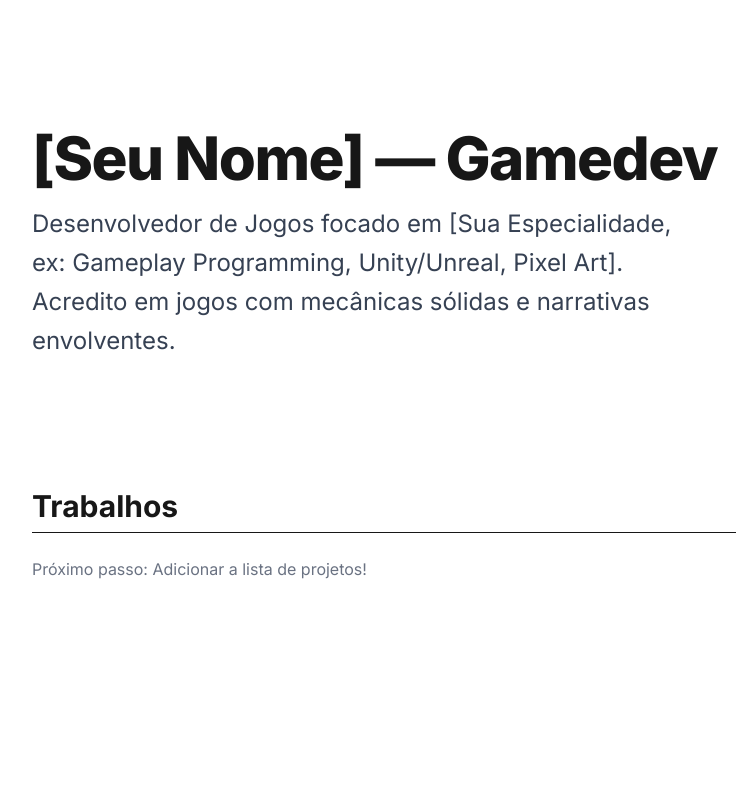
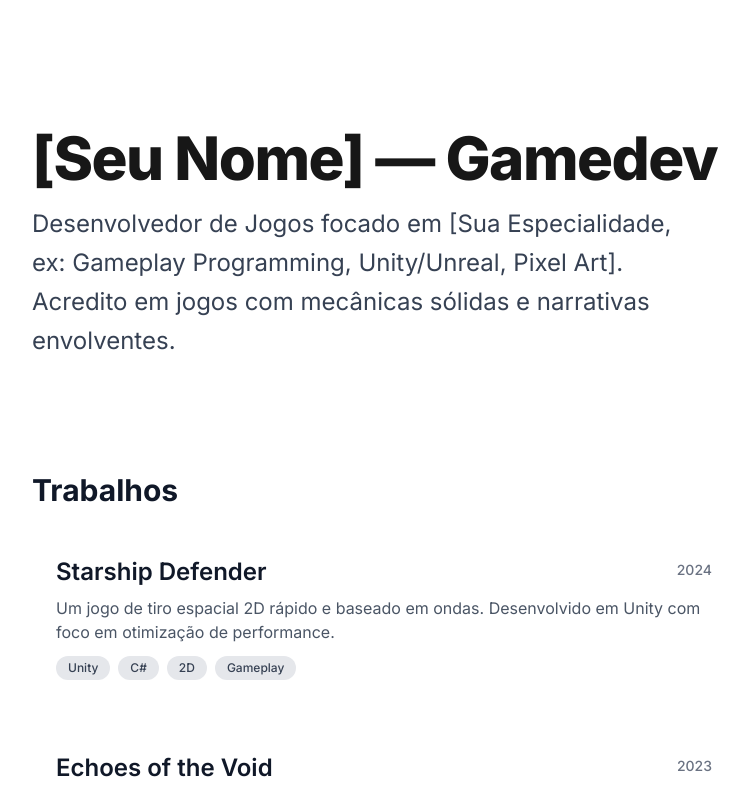
Before and after one commit to lucas85235/My-Portfolio, a Next.js app: page / in a window 1280 px wide. Shown: the top 795 px of the page, without its empty margins (256-1005 px from the left). Built offline with nearby package versions, Linux system fonts and the light colour scheme.

Commit message:
Add ProjectItem

```diff
--- a/src/app/page.tsx
+++ b/src/app/page.tsx
@@ -1,6 +1,8 @@
+// src/app/page.tsx (ou .jsx)
+
 import { HeaderBio } from '@/components/HeaderBio';
-// Importe o HeaderBio se estiver usando TS, para JS use:
-// import { HeaderBio } from '../components/HeaderBio';
+import { ProjectItem } from '@/components/ProjectItem'; // Importe o novo componente
+import { MOCK_PROJECTS } from '@/data/projects'; // Importe os dados
 
 export default function Home() {
   return (
@@ -8,14 +10,22 @@ export default function Home() {
       {/* 1. Header e Bio */}
       <HeaderBio />
 
-      {/* 2. Seção de Projetos (Virá na próxima etapa) */}
-      <section className="mt-8">
-        <h2 className="text-3xl font-bold mb-6 border-b pb-2">Trabalhos</h2>
-        {/* Placeholder para os projetos */}
-        <p className="text-gray-500">Próximo passo: Adicionar a lista de projetos!</p>
+      {/* 2. Seção de Projetos */}
+      <section className="pt-4 pb-16">
+        <h2 className="text-3xl font-bold mb-6 text-gray-900 dark:text-gray-50">
+          Trabalhos
+        </h2>
+
+        <div className="space-y-6">
+          {MOCK_PROJECTS.map((project) => (
+            // Renderiza um ProjectItem para cada projeto na lista
+            <ProjectItem key={project.id} project={project} />
+          ))}
+        </div>
+
       </section>
 
-      {/* 3. Footer (Virá depois da seção de projetos) */}
+      {/* 3. Footer (Próxima etapa) */}
     </main>
   );
 }
--- /dev/null
+++ b/src/components/ProjectItem.tsx
@@ -0,0 +1,46 @@
+// src/components/ProjectItem.tsx
+
+import React from 'react';
+import { Project } from '@/data/projects'; // Importe a interface do projeto
+
+interface ProjectItemProps {
+    project: Project;
+}
+
+export const ProjectItem: React.FC<ProjectItemProps> = ({ project }) => {
+    return (
+        <a
+            href={project.link}
+            target="_blank"
+            rel="noopener noreferrer"
+            className="block p-4 sm:p-6 rounded-lg transition-colors duration-300 hover:bg-gray-50 dark:hover:bg-gray-800/50 group"
+        >
+            <div className="flex justify-between items-start">
+                {/* Título e Ano */}
+                <h3 className="text-xl sm:text-2xl font-semibold text-gray-900 dark:text-gray-50 group-hover:underline">
+                    {project.title}
+                </h3>
+                <span className="text-sm font-medium text-gray-500 dark:text-gray-400 ml-4 pt-1">
+                    {project.year}
+                </span>
+            </div>
+
+            {/* Descrição */}
+            <p className="mt-2 text-base text-gray-600 dark:text-gray-400">
+                {project.description}
+            </p>
+
+            {/* Tags */}
+            <div className="mt-3 flex flex-wrap gap-2">
+                {project.tags.map((tag) => (
+                    <span
+                        key={tag}
+                        className="text-xs font-medium bg-gray-200 dark:bg-gray-700 text-gray-700 dark:text-gray-300 px-3 py-1 rounded-full"
+                    >
+                        {tag}
+                    </span>
+                ))}
+            </div>
+        </a>
+    );
+};
--- /dev/null
+++ b/src/data/projects.ts
@@ -0,0 +1,38 @@
+// src/data/projects.ts
+
+export interface Project {
+    id: number;
+    title: string;
+    description: string;
+    tags: string[]; // ex: Unity, C#, Shader, 2D
+    link: string; // URL do itch.io, GitHub, etc.
+    year: number;
+}
+
+// Dados Mock
+export const MOCK_PROJECTS: Project[] = [
+    {
+        id: 1,
+        title: 'Starship Defender',
+        description: 'Um jogo de tiro espacial 2D rápido e baseado em ondas. Desenvolvido em Unity com foco em otimização de performance.',
+        tags: ['Unity', 'C#', '2D', 'Gameplay'],
+        link: 'https://seuitchio.itch.io/starship',
+        year: 2024,
+    },
+    {
+        id: 2,
+        title: 'Echoes of the Void',
+        description: 'Um protótipo de RPG de ação em 3D, explorando mecânicas de combate baseadas em tempo e parry.',
+        tags: ['Unreal Engine 5', 'C++', '3D', 'AI'],
+        link: 'https://seugithub.com/echoes',
+        year: 2023,
+    },
+    {
+        id: 3,
+        title: 'Pixel Painter',
+        description: 'Uma ferramenta web para criação de sprites em pixel art. Foco em experiência de usuário e exportação de spritesheets.',
+        tags: ['Next.js', 'TypeScript', 'Tooling', 'React'],
+        link: 'https://seusite.com/pixelpainter',
+        year: 2022,
+    },
+];
```
